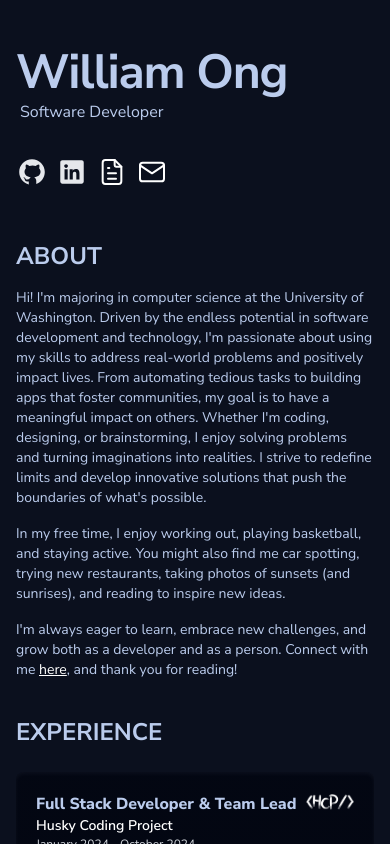
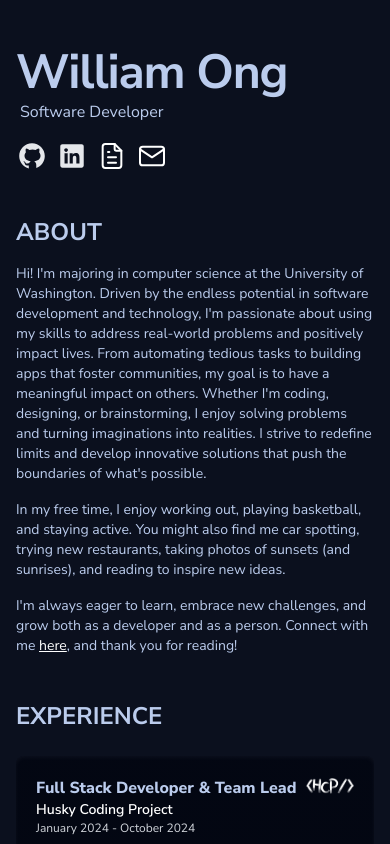
Before and after one commit to william-ong1/portfolio, a Next.js app: page / in a window 390 px wide. Built offline with nearby package versions, Linux system fonts and the light colour scheme.

Commit message:
Spacing changes for mobile

```diff
--- a/app/components/About.tsx
+++ b/app/components/About.tsx
@@ -2,29 +2,32 @@ import AnimateOnScroll from './AnimateOnScroll';
 
 const About = (): JSX.Element => {
   return (
-    <AnimateOnScroll>
-      <div>
-        <div className="text-2xl font-bold mt-1 uppercase pt-4 lg:pt-[5.25rem]"> About </div>
+    <div className="flex flex-col gap-4 w-full">
+      <AnimateOnScroll>
+        <div className="text-2xl font-bold mt-1 uppercase pt-6 lg:pt-[5.25rem]"> About </div>
+      </AnimateOnScroll>
 
-        <div className="text-sm mt-4 leading-5">
+      <AnimateOnScroll delay={50}>
+        <div className="text-sm leading-5">
           Hi! I'm majoring in computer science at the University of Washington. Driven by the endless potential in software development and technology, I&#39;m passionate about using my skills to address real-world problems and positively impact lives.
           From automating tedious tasks to building apps that foster communities, my goal is to have a meaningful impact on others.
           Whether I&#39;m coding, designing, or brainstorming, I enjoy solving problems and turning imaginations into realities. I strive to redefine limits and develop innovative solutions that push the boundaries of what's possible.
         </div>
+      </AnimateOnScroll>
 
-        <div className="text-sm mt-4">
+      <AnimateOnScroll delay={100}>
+        <div className="text-sm">
           In my free time, I enjoy working out, playing basketball, and staying active. You might also find me car spotting, trying new restaurants, taking photos of sunsets (and sunrises), and reading to inspire new ideas.
         </div>
+      </AnimateOnScroll>
 
-        <div className="text-sm mt-4">
+      <AnimateOnScroll delay={150}>
+        <div className="text-sm">
            I&#39;m always eager to learn, embrace new challenges, and grow both as a developer and as a person.
            Connect with me <a className="text-white underline" href="https://www.linkedin.com/in/william-ong1" target="_blank" rel="noreferrer noopener">here</a>, and thank you for reading!
-
-          {/* Thanks for reading! */}
         </div>
-
-      </div>
-    </AnimateOnScroll>
+      </AnimateOnScroll>
+    </div>
   );
 };
 
--- a/app/components/Footer.tsx
+++ b/app/components/Footer.tsx
@@ -1,6 +1,6 @@
 const Footer = (): JSX.Element => {
   return (
-    <footer className="text-xs pt-12 text-center pb-48">
+    <footer className="text-xs text-center py-10 lg:pb-52">
       © 2025 William Ong. All rights reserved.
     </footer>
   );
--- a/app/components/Socials.tsx
+++ b/app/components/Socials.tsx
@@ -2,7 +2,7 @@ import Image from "next/image";
 
 const Socials = (): JSX.Element => {
   return (
-    <div className="flex flex-row gap-2 py-8" aria-label="socials">
+    <div className="flex flex-row gap-2 py-4 lg:py-8" aria-label="socials">
       <a href="https://github.com/william-ong1" target="_blank" rel="noreferrer noopener">
         <Image
           className="transition-transform transform hover:scale-110 hover:shadow-lg duration-300 ease-in-out"
--- a/app/components/education/Education.tsx
+++ b/app/components/education/Education.tsx
@@ -23,7 +23,7 @@ const Education = (): JSX.Element => {
 
   return (
     <AnimateOnScroll className="flex flex-col gap-6 w-full">
-      <div className="text-2xl font-bold uppercase pt-8 mt-1 lg:pt-[5.25rem]"> Education </div>
+      <div className="text-2xl font-bold uppercase pt-10 mt-1 lg:pt-[5.25rem]"> Education </div>
       {educationData.map((education, index) => (
         <AnimateOnScroll
           key={education.school}
--- a/app/components/experience/Experience.tsx
+++ b/app/components/experience/Experience.tsx
@@ -29,7 +29,7 @@ const Experience = (): JSX.Element => {
 
   return (
     <AnimateOnScroll className="flex flex-col gap-6 w-full">
-      <div className="text-2xl font-bold uppercase pt-8 mt-1 lg:pt-[5.25rem]"> Experience </div>
+      <div className="text-2xl font-bold uppercase pt-10 mt-1 lg:pt-[5.25rem]"> Experience </div>
       {experiences.map((experience, index) => (
         <AnimateOnScroll
           key={experience.role}
--- a/app/components/projects/ProjectCard.tsx
+++ b/app/components/projects/ProjectCard.tsx
@@ -8,13 +8,15 @@ interface ProjectCardProps {
   image: any; // Next.js Image type
   link: string;
   techStack: string[];
+  showImage?: boolean;
 }
 
-const ProjectCard = ({ title, description, image, link, techStack }: ProjectCardProps): JSX.Element => {
+const ProjectCard = ({ title, description, image, link, techStack, showImage = true }: ProjectCardProps): JSX.Element => {
   return (
     <div className="w-full rounded-lg transition-all duration-300 hover:scale-[1.01] hover:shadow-md hover:shadow-light-blue/10 group ">
 
-      {/* Image preview */}
+    {/* Image preview with animation */}
+      {showImage && (
         <div className="relative w-full aspect-video cursor-pointer">
           <Image
             onClick={() => window.open(link, '_blank', 'noopener,noreferrer')}
@@ -33,28 +35,28 @@ const ProjectCard = ({ title, description, image, link, techStack }: ProjectCard
             draggable={false}
           />
         </div>
+      )}
 
       {/* Content section (title, description, tech stack) */}
-      <div className="bg-gradient-to-b from-[#030712]/95 to-[#030712]/95 p-5 rounded-b-lg border-t border-white/5 shadow-inner shadow-light-blue/5">
+      <div className={`bg-gradient-to-b from-[#030712]/95 to-[#030712]/95 p-5 ${showImage ? 'rounded-b-lg border-t border-white/5' : 'rounded-lg'} shadow-inner shadow-light-blue/5`}>
         {/* Title with Link */}
         <div className="flex items-center justify-between mb-2">
           <a
-            className="flex items-center text-base font-bold text-light-blue hover:text-light-blue/80 transition-colors"
+            className="flex items-center gap-1.5 text-base font-bold text-light-blue hover:text-light-blue/80 transition-colors group/link"
             href={link}
             target="_blank"
             rel="noreferrer noopener"
           >
             {title}
 
-            {/* TODO: move arrow on hover */}
-            {/* <Image
-              className="w-4 h-4 transition-transform duration-200 group-hover:translate-y-[-2.5px] group-hover:translate-x-[2.5px]"
+            <Image
+              className="w-3.5 h-3.5 transition-transform duration-200 mt-0.5 -ml-1.5 group-hover/link:translate-x-[2.5px]  group-hover/link:translate-y-[-3px]"
               width={100}
               height={100}
               priority
               src="/icons/right-arrow.svg"
               alt=""
-            /> */}
+            />
           </a>
         </div>
 
--- a/app/components/projects/Projects.tsx
+++ b/app/components/projects/Projects.tsx
@@ -1,7 +1,13 @@
+"use client"
+
 import ProjectCard from "./ProjectCard";
 import AnimateOnScroll from '../AnimateOnScroll';
+import { useState, useEffect } from 'react';
+import { FaEye, FaEyeSlash } from 'react-icons/fa';
 
 const Projects = (): JSX.Element => {
+  const [showImages, setShowImages] = useState<boolean>(true);
+
   const projects = [
     {
       title: "What's That Car?",
@@ -28,13 +34,22 @@ const Projects = (): JSX.Element => {
 
   return (
     <AnimateOnScroll className="flex flex-col gap-6 w-full">
-      <div className="text-2xl font-bold uppercase pt-8 mt-1 lg:pt-[5.25rem]"> Projects </div>
+      <div className="flex items-center gap-2 pt-10 mt-1 lg:pt-[5.25rem]">
+        <div className="text-2xl font-bold uppercase"> Projects </div>
+        <button
+          onClick={() => setShowImages(!showImages)}
+          className="text-gray-400 hover:text-light-blue transition-colors mt-1"
+          aria-label={showImages ? "Hide project images" : "Show project images"}
+        >
+          {showImages ? <FaEye size={16} /> : <FaEyeSlash size={16} />}
+        </button>
+      </div>
       {projects.map((project, index) => (
         <AnimateOnScroll
           key={project.title}
           delay={index * 100}
         >
-          <ProjectCard {...project} />
+          <ProjectCard {...project} showImage={showImages} />
         </AnimateOnScroll>
       ))}
     </AnimateOnScroll>
--- a/app/layout.tsx
+++ b/app/layout.tsx
@@ -18,7 +18,7 @@ export default function RootLayout({
     <html lang="en">
       <head>
         <meta name="viewport" content="width=device-width, initial-scale=1.0" />
-        <meta name="theme-color" content="#050C1C"/>
+        <meta name="theme-color" content="#0b101e"/>
         <link rel="apple-touch-icon" sizes="180x180" href="/favicon/apple-touch-icon.png"/>
         <link rel="icon" href="/favicon/favicon.ico"/>
         <link href="https://fonts.googleapis.com/css2?family=Nunito+Sans:ital,opsz,wght@0,6..12,200..1000;1,6..12,200..1000&family=Nunito:ital,wght@0,200..1000;1,200..1000&display=swap" rel="stylesheet"/>
--- a/app/page.tsx
+++ b/app/page.tsx
@@ -8,10 +8,10 @@ import Footer from "./components/Footer";
 export default function Home() {
   return (
     <main className="overflow-x-hidden lg:overflow-x-visible">
-      <div className="mx-auto max-w-screen-xl h-screen px-4 py-12 md:px-12 md:py-20 lg:px-32 lg:py-0 fade-in font-raleway">
+      <div className="mx-auto max-w-screen-xl h-screen px-4 py-12 md:px-12 md:py-20 lg:px-32 lg:py-0 font-raleway">
         <div className="lg:flex lg:justify-between lg:gap-16">
 
-          <div className="lg:sticky lg:top-0 lg:flex lg:max-h-screen lg:w-5/12 lg:flex-col lg:justify-between lg:py-20">
+          <div className="lg:sticky lg:top-0 lg:flex lg:max-h-screen lg:w-5/12 lg:flex-col lg:justify-between lg:py-20 fade-in">
             <Profile />
           </div>
 
--- a/package.json
+++ b/package.json
@@ -9,10 +9,10 @@
     "lint": "next lint"
   },
   "dependencies": {
-    "framer-motion": "^12.6.2",
     "next": "^14.2.23",
     "react": "^18",
-    "react-dom": "^18"
+    "react-dom": "^18",
+    "react-icons": "^5.5.0"
   },
   "devDependencies": {
     "@types/node": "^20",
```
Also changed, not shown: 1 other file (tests, documents, lock files or other folders). Lines whose indentation alone changed are shown as unchanged.
